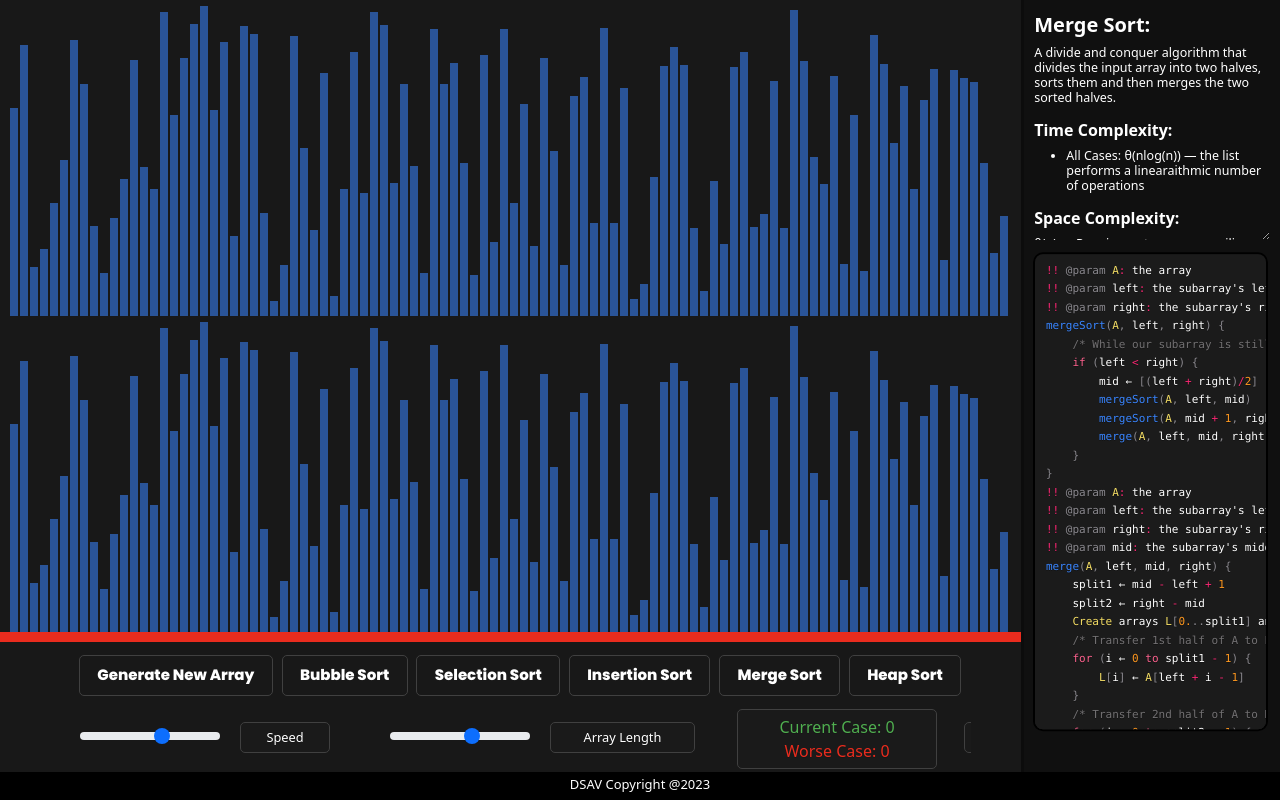
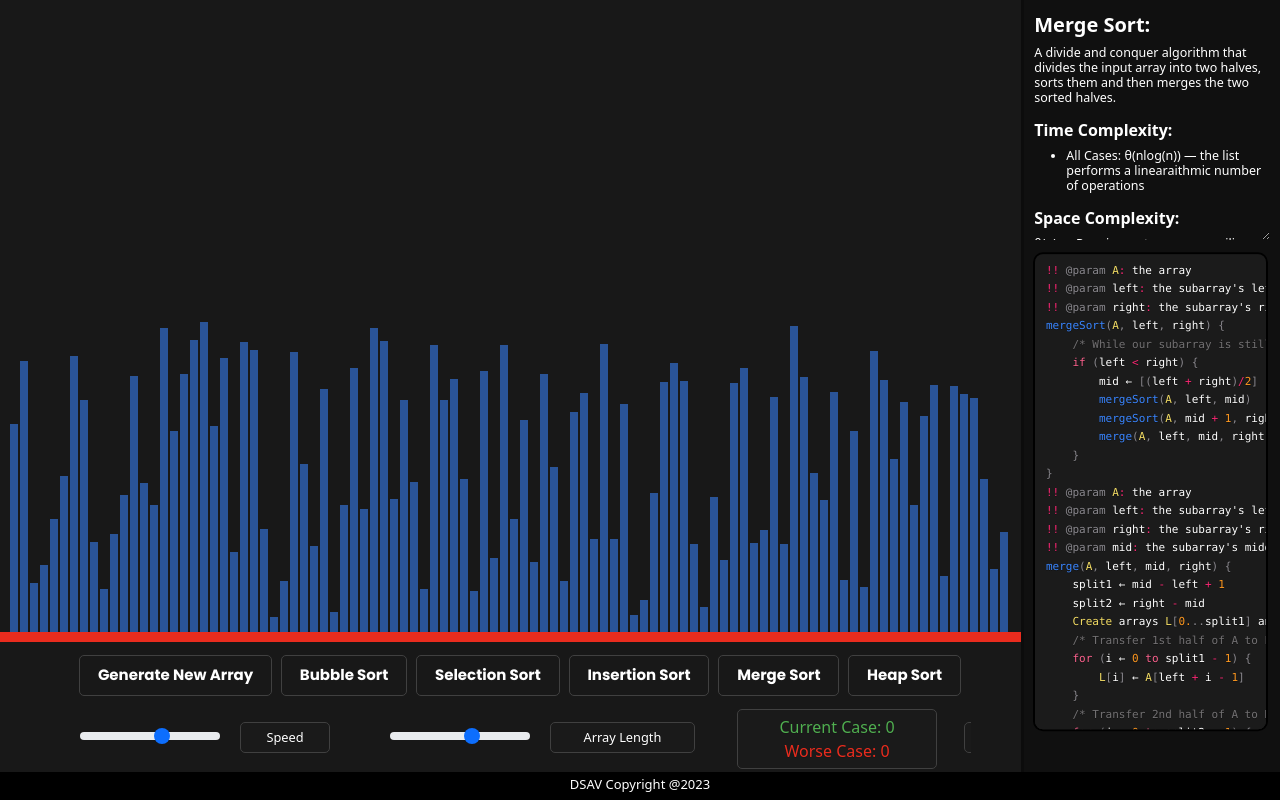
Before and after one commit to nguyenv119/DSAV, a React (Vite) app: page / in a window 1280 px wide. Built offline with nearby package versions, Linux system fonts and the light colour scheme.

Commit message:
correct arrayBarsUp width

```diff
--- a/src/App.css
+++ b/src/App.css
@@ -1,4 +1,4 @@
-@import url('https://fonts.googleapis.com/css2?family=Poppins:ital,wght@0,800;1,900&display=swap');
+@import url('https://fonts.googleapis.com/css2?family=Poppins:ital,wght@0,700;1,900&display=swap');
 
 ::-webkit-scrollbar {
   /* display: none; */
@@ -427,7 +427,7 @@ button[class*="btn"] {border: 1;}
 
 .cta.sorting {
   font-family: 'Poppins', sans-serif;
-  font-weight: 800;
+  font-weight: 300;
   margin: 0;
   text-align: center;
   font-size: 1vw;
--- a/src/SortingAlgos/Algorithms/mergeSort.js
+++ b/src/SortingAlgos/Algorithms/mergeSort.js
@@ -18,12 +18,13 @@ export function mergeSortExp(array,
                             comparisons,
                             updateComparisons,
                             isPausedCallback,
-                            updateHighlight) {
+                            updateHighlight,
+                            barWidth) {
 
     return new Promise((resolve) => {
         resetAllBarColors(arrayBars, PRIMARY_COLOR);
         const [lines, animations, arr] = getMergeSortAnimationArray(array.slice());
-        animate(lines, 0, array.length - 1, animations, arrayBars, arrayBarsUp, 0, getSpeedCallback, comparisons, updateComparisons, updateHighlight, isPausedCallback, () => resolve(arr));
+        animate(lines, 0, array.length - 1, barWidth, animations, arrayBars, arrayBarsUp, 0, getSpeedCallback, comparisons, updateComparisons, updateHighlight, isPausedCallback, () => resolve(arr));
     });
 }
 
@@ -41,7 +42,6 @@ function getMergeSortAnimationArray(arr) {
     if (arr.length <= 1) return arr;
     const copy = arr.slice();
     mergeSort(arr, 0, arr.length - 1, copy, lines, animations);
-    console.log(animations);
     return [lines, animations, arr];
 }
 
@@ -154,11 +154,11 @@ function mergeSort(array, l, r, copy, lines, animations) {
 }
 
 /** Animates mergeSort */
-function animate(lines, linesIdx, length, animations, arrayBars, arrayBarsUp, animationsIdx, getSpeedCallback, comparisons, updateComparisons, updateHighlight, isPausedCallback, resolveCallback) {
+function animate(lines, linesIdx, length, barWidth, animations, arrayBars, arrayBarsUp, animationsIdx, getSpeedCallback, comparisons, updateComparisons, updateHighlight, isPausedCallback, resolveCallback) {
 
     if (isPausedCallback()) {
         setTimeout(() => {
-            animate(lines, linesIdx, length, animations, arrayBars, arrayBarsUp, animationsIdx, getSpeedCallback, comparisons, updateComparisons, updateHighlight, isPausedCallback, resolveCallback);
+            animate(lines, linesIdx, length, barWidth, animations, arrayBars, arrayBarsUp, animationsIdx, getSpeedCallback, comparisons, updateComparisons, updateHighlight, isPausedCallback, resolveCallback);
         }, getSpeedCallback())
         return;
     }
@@ -173,8 +173,8 @@ function animate(lines, linesIdx, length, animations, arrayBars, arrayBarsUp, an
     let highlightedLine = lines[linesIdx];
     let animationLine = animations[animationsIdx];
 
-    console.log("LineIdx", highlightedLine);
-    console.log("AnimationIdx", animationLine);
+    // console.log("LineIdx", highlightedLine);
+    // console.log("AnimationIdx", animationLine);
 
     /*
     ? Actual MergeSort algorithm animations */
@@ -247,6 +247,7 @@ function animate(lines, linesIdx, length, animations, arrayBars, arrayBarsUp, an
         while (i <= r) {
             arrayBars[i].style.height = "0px";
             arrayBarsUp[i].style.display = "inline-block";
+            arrayBarsUp[i].style.width = `${barWidth}px`;
             arrayBarsUp[i].style.backgroundColor = SUPER_PRIMARY_COLOR;
             if (l !== m) {
                 if (i === l) arrayBarsUp[i].style.marginLeft= "1%";
@@ -356,5 +357,5 @@ function animate(lines, linesIdx, length, animations, arrayBars, arrayBarsUp, an
     updateHighlight(highlightedLine);
     linesIdx++;
 
-    setTimeout(() => animate(lines, linesIdx, length, animations, arrayBars, arrayBarsUp, animationsIdx, getSpeedCallback, comparisons, updateComparisons, updateHighlight, isPausedCallback, resolveCallback), nextStepTimeout);
+    setTimeout(() => animate(lines, linesIdx, length, barWidth, animations, arrayBars, arrayBarsUp, animationsIdx, getSpeedCallback, comparisons, updateComparisons, updateHighlight, isPausedCallback, resolveCallback), nextStepTimeout);
 }
--- a/src/SortingVisualizer/SortingVisualizer.jsx
+++ b/src/SortingVisualizer/SortingVisualizer.jsx
@@ -161,9 +161,11 @@ export default class SortingVisualizer extends React.Component {
     mergeSort() {
         let [array, arrayBars] = this.makeProps();
         const arrayBarsUp = document.getElementsByClassName("arrayBarUp");
+        const barWidth = this.getWidth();
+        console.log("Inputted Width" + barWidth)
         let comparisons = 0;
 
-        mergeSortExp(array, arrayBars, arrayBarsUp, () => this.getSpeed(this.state.ANIMATION_SPEED_MS), comparisons, this.updateComparisons, () => this.getIsPaused(), this.updateHighlightedLine)
+        mergeSortExp(array, arrayBars, arrayBarsUp, () => this.getSpeed(this.state.ANIMATION_SPEED_MS), comparisons, this.updateComparisons, () => this.getIsPaused(), this.updateHighlightedLine, barWidth)
         .then((arr) => {
             this.setState({ array: arr, buttonsDisabled: false, isSorting: false, sortingInProgress: false });
         })
@@ -190,6 +192,13 @@ export default class SortingVisualizer extends React.Component {
                             1000 : ANIMATION_SPEED_MS === 0 ?
                                 2000 : 3000;
         return speed;
+    }
+
+    /*
+    ? Gets the width for each bar */
+    getWidth() {
+        const arrayBarsContainer = document.getElementsByClassName("arrayBars")[0];
+        return arrayBarsContainer.clientWidth / this.determineBars();
     }
 
     /*
@@ -289,16 +298,18 @@ export default class SortingVisualizer extends React.Component {
             /*
             ? Resets the color of array back to PRIMARY, and determines width and length */
             const arrayBars = document.getElementsByClassName("arrayBar");
+            const barWidth = this.getWidth();
+
             for (let i = 0; i < arrayBars.length; i++) {
                 /*
                 TODO: To make the bars fill the screen, might have to change later */
-                arrayBars[i].style.width = `${5000 / length}px`;
+                arrayBars[i].style.width = `${barWidth}px`;
                 arrayBars[i].style.backgroundColor = PRIMARY_COLOR;
                 if (this.state.activeAlgorithm === 4) {
                     const arrayBarsUp = document.getElementsByClassName("arrayBarUp");
-                    arrayBarsUp[i].style.width = `${5000 / length}px`;
+                    arrayBarsUp[i].style.width = `${barWidth}px`;
                     arrayBarsUp[i].style.backgroundColor = PRIMARY_COLOR;
-                    // arrayBarsUp[i].style.display = 'none';
+                    arrayBarsUp[i].style.display = 'none';
                 }
             }
         });
```
